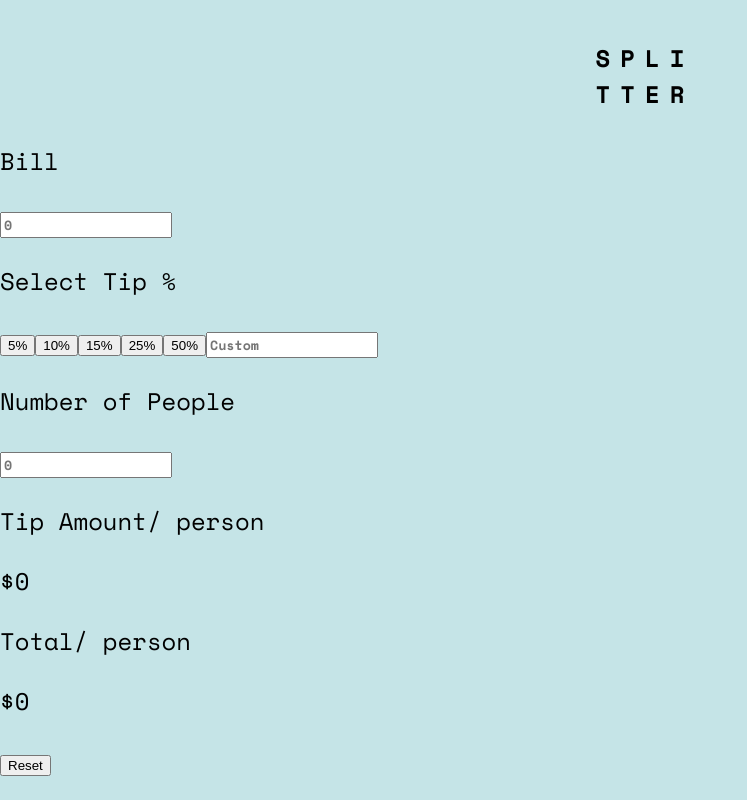
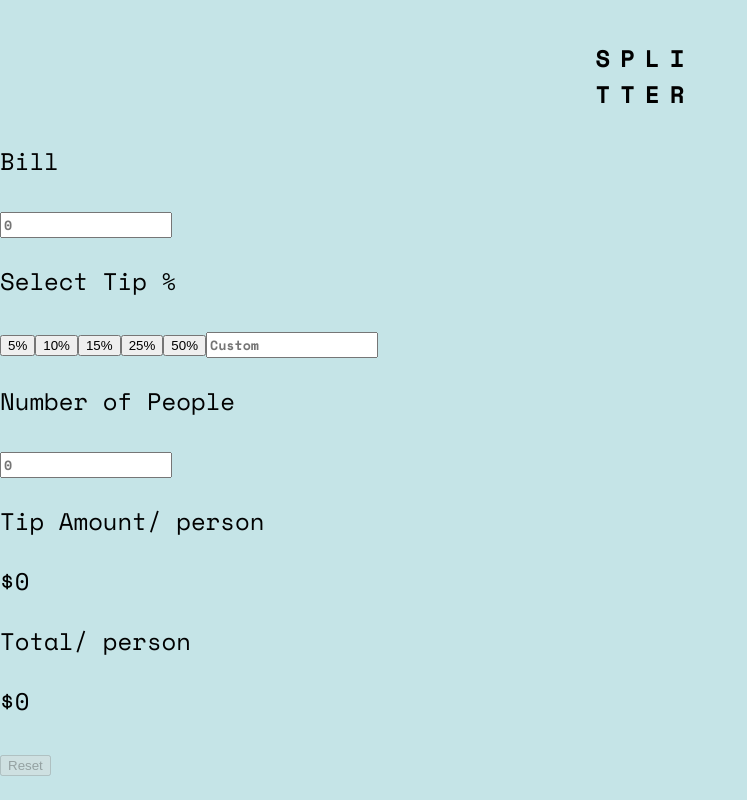
Before and after one commit to Annastrin/frontendmentor-tip-calculator, a Vue app: page / in a window 1280 px wide. Shown: the whole page, without its empty margins (0-747 px from the left). Built offline with nearby package versions, Linux system fonts and the light colour scheme.

Commit message:
Add reset button disabled functionality

```diff
--- a/src/components/TipCalculator.vue
+++ b/src/components/TipCalculator.vue
@@ -26,7 +26,7 @@
         <p>Total<span>/ person</span></p>
         <p>${{ totalPerPerson }}</p>
       </div>
-      <button type="reset" @click="reset">Reset</button>
+      <button type="reset" class="btn reset-btn" @click="reset" :disabled="isResetDisabled">Reset</button>
     </div>
   </div>
 </template>
@@ -102,6 +102,9 @@ export default {
       } else {
         return 0;
       }
+    },
+    isResetDisabled() {
+      return this.billSum || this.peopleNum || this.customTipPercent || this.tipPercent !== 0 ? false : true;
     }
   },
   methods: {
```
